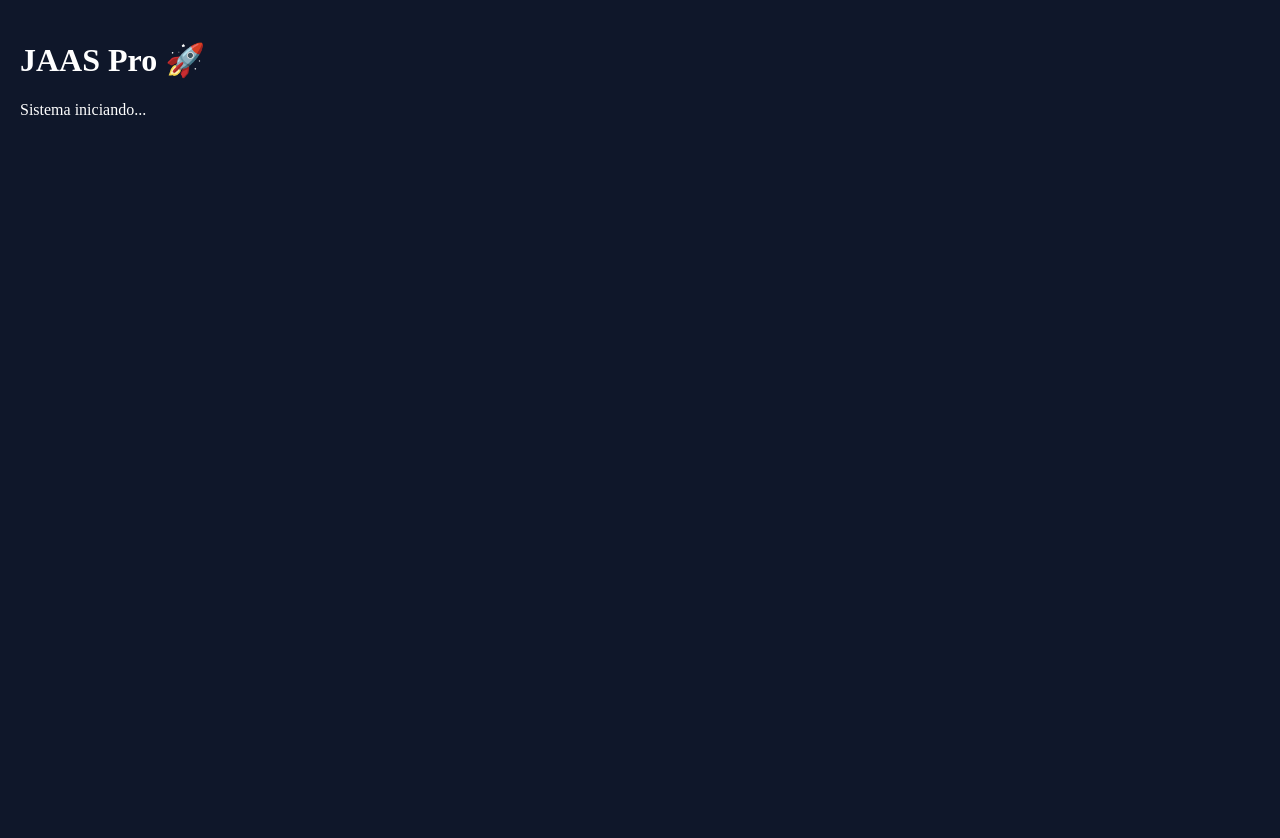
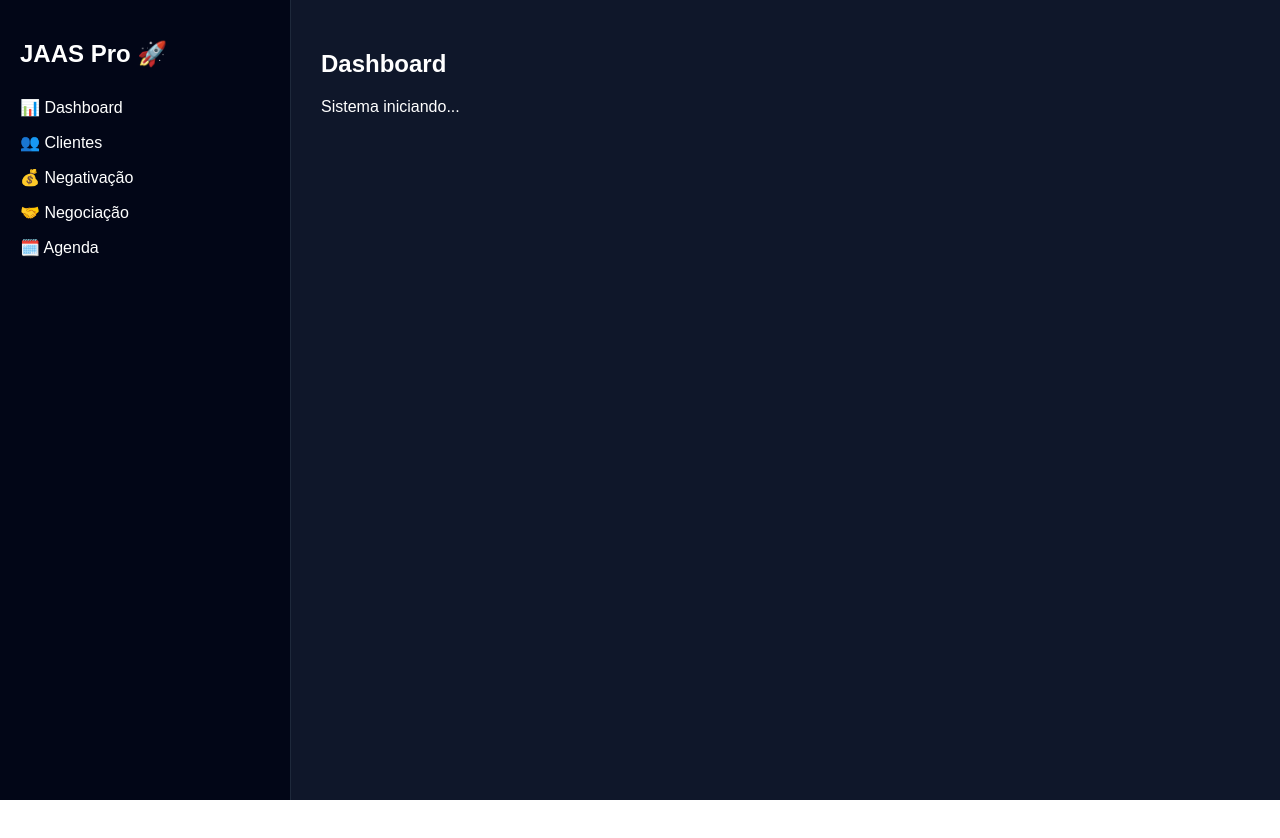
Before and after one commit to wowrude97/jaas-pro, a Next.js app: page / in a window 1280 px wide. After the commit the page ends 800 px from the top, so only its background shows below. Built offline with nearby package versions, Linux system fonts and the light colour scheme.

Commit message:
Update page.js

```diff
--- a/app/page.js
+++ b/app/page.js
@@ -1,8 +1,37 @@
 export default function Home() {
   return (
-    <main style={{ padding: 20, color: "white", background: "#0f172a", minHeight: "100vh" }}>
-      <h1>JAAS Pro 🚀</h1>
-      <p>Sistema iniciando...</p>
+    <main style={{
+      display: "flex",
+      minHeight: "100vh",
+      background: "#0f172a",
+      color: "#fff",
+      fontFamily: "Arial"
+    }}>
+
+      {/* MENU */}
+      <aside style={{
+        width: "250px",
+        background: "#020617",
+        padding: "20px",
+        borderRight: "1px solid #1e293b"
+      }}>
+        <h2>JAAS Pro 🚀</h2>
+
+        <nav style={{ marginTop: "30px" }}>
+          <p>📊 Dashboard</p>
+          <p>👥 Clientes</p>
+          <p>💰 Negativação</p>
+          <p>🤝 Negociação</p>
+          <p>🗓️ Agenda</p>
+        </nav>
+      </aside>
+
+      {/* CONTEÚDO */}
+      <section style={{ padding: "30px", flex: 1 }}>
+        <h1>Dashboard</h1>
+        <p>Sistema iniciando...</p>
+      </section>
+
     </main>
   );
 }
```
